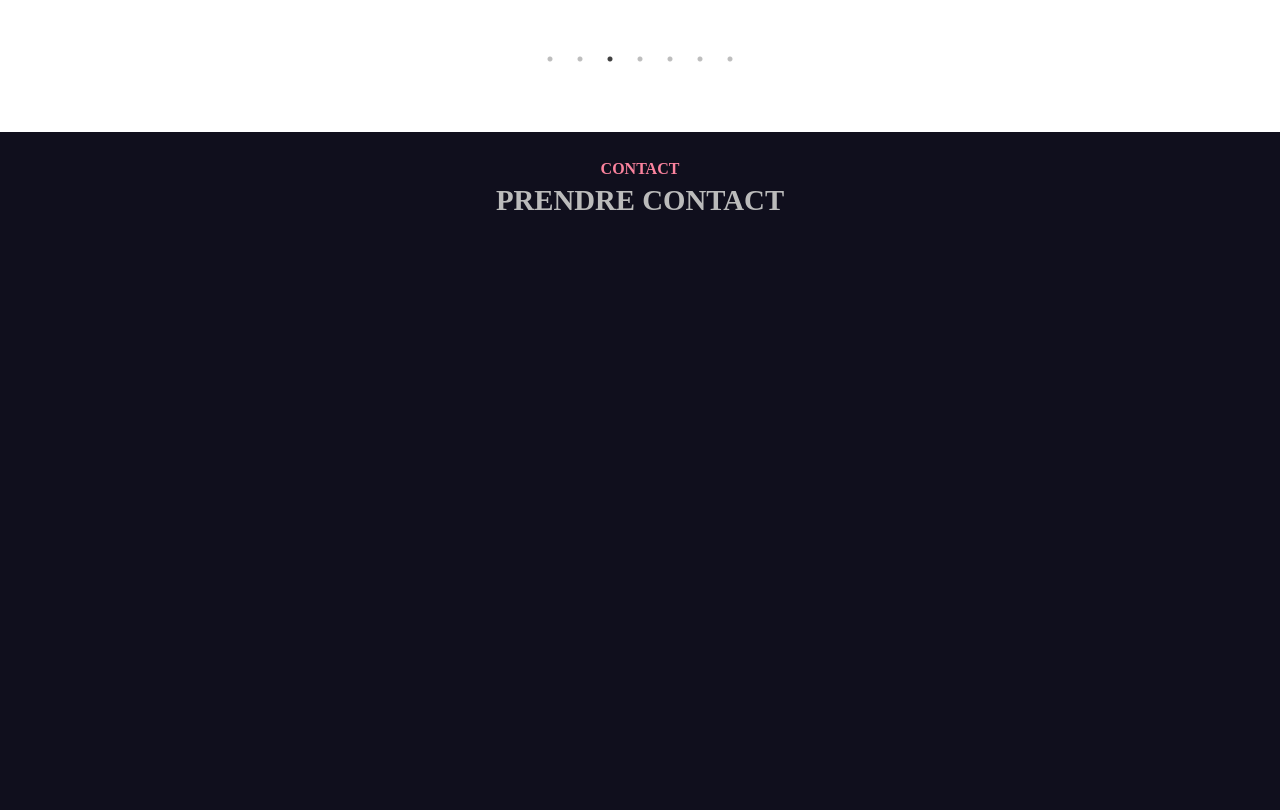
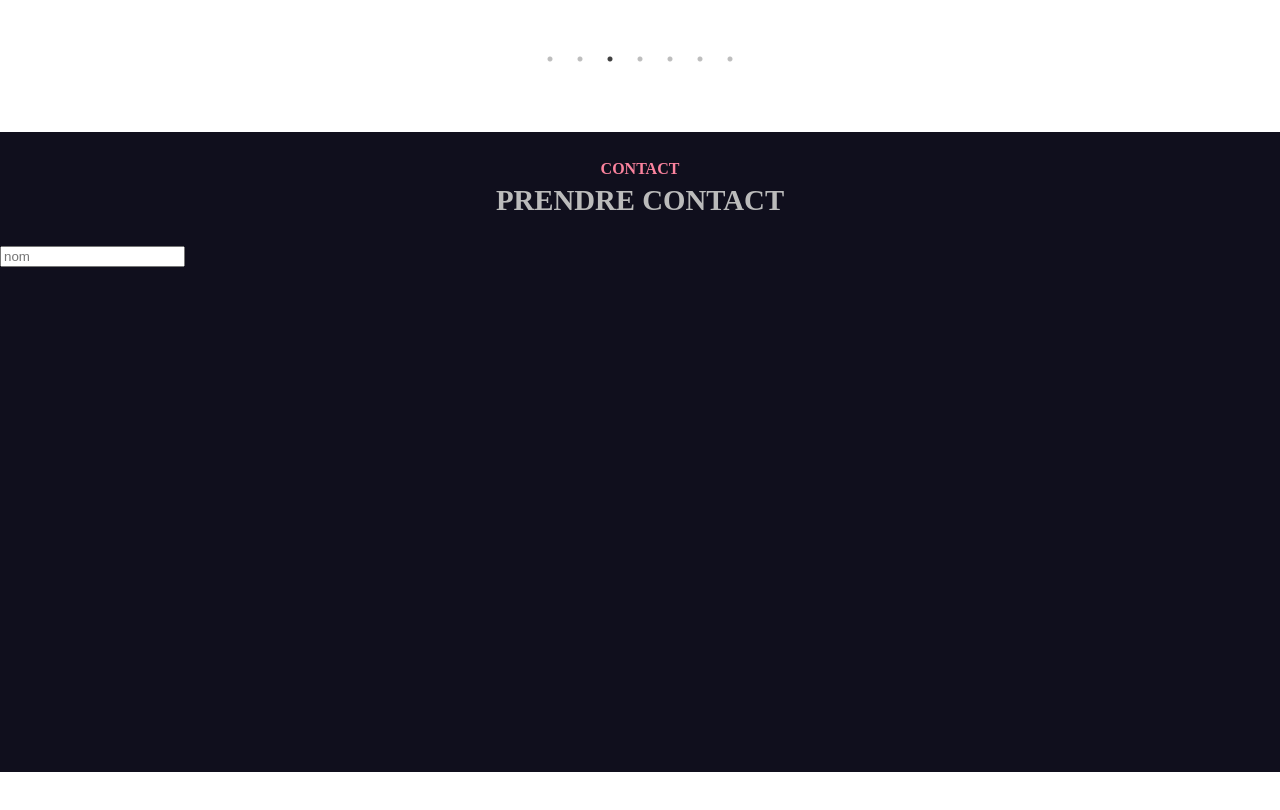
Before and after one commit to ExcaliburSims/portfolioNextJS, a Next.js app: page / in a window 1280 px wide. Shown: the part 2700-3510 px from the top of the page. After the commit the page ends 3472 px from the top, so only its background shows below. Built offline with nearby package versions, Linux system fonts and the light colour scheme.

Commit message:
feat:add input

```diff
--- a/pages/Contact.jsx
+++ b/pages/Contact.jsx
@@ -1,4 +1,5 @@
 import React from "react";
+import FormInput from "../components/FormInput";
 import styles from "../styles/Contact.module.scss";
 
 function Contact() {
@@ -7,6 +8,9 @@ function Contact() {
       <div className={styles.title}>
         <h2 data-entete="Contact">Prendre contact</h2>
       </div>
+      <div>
+        <FormInput type="text" placeholder="nom" name="nom" />
+      </div>
     </div>
   );
 }
--- a/styles/Contact.module.scss
+++ b/styles/Contact.module.scss
@@ -2,7 +2,7 @@
 
 .container {
   background-color: $fondSombre;
-  height: 93vh;
+  height: 80vh;
   color: $textNoir-700;
   .title {
     @include section_title;
```
